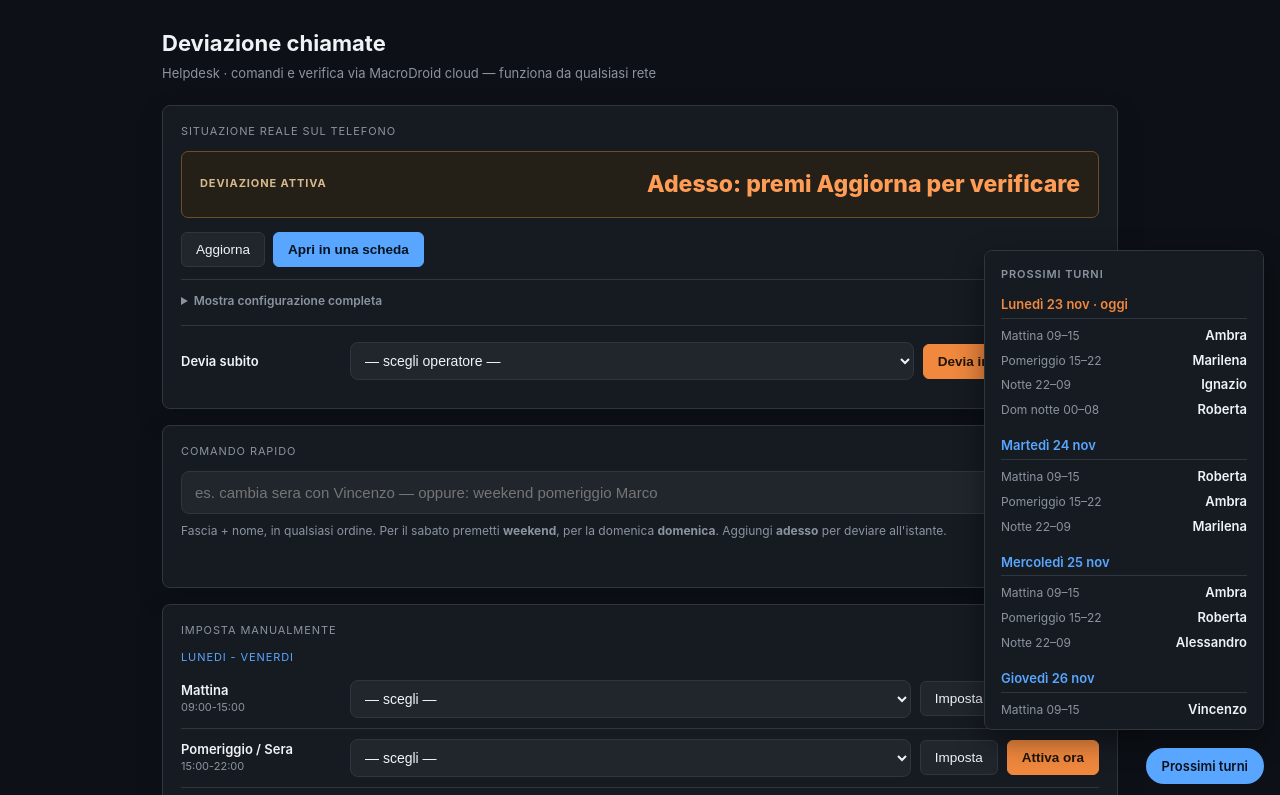
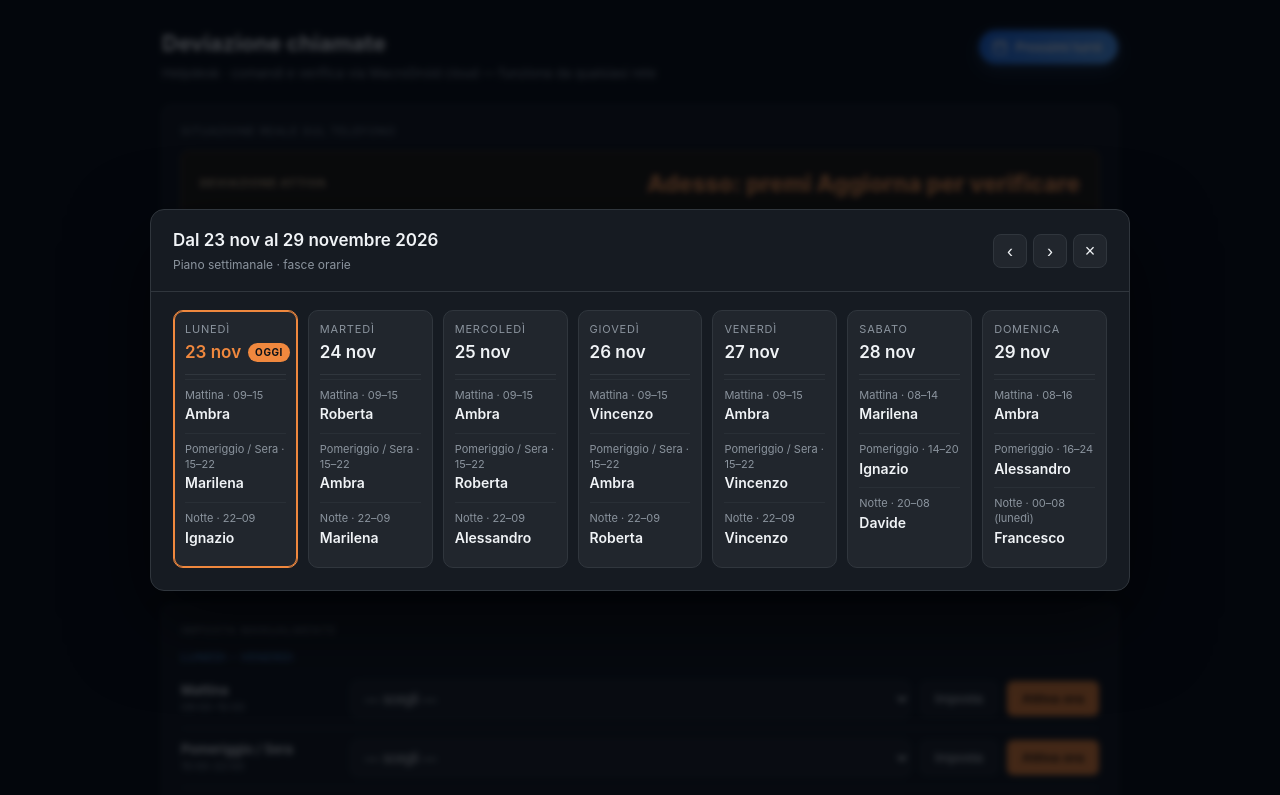
Before and after one commit to collettofrancesco-ai/deviazione-turni, a plain HTML site: page index.html in a window 1280 px wide. Both pictures are taken after a click on the button "Prossimi turni". Shown: the top 795 px of the page. Drawn offline with Linux system fonts and the light colour scheme.

Commit message:
Pagina: pulsante Prossimi turni e popup con la settimana
Co-Authored-By: Claude Haiku 5.5 <noreply@anthropic.com>
Claude-Session: https://claude.ai/code/session_01Np84mn9qwvUttHXqB3QFcN

```diff
--- a/index.html
+++ b/index.html
@@ -85,33 +85,65 @@
   .piano-risultato.ok{color:var(--ok)} .piano-risultato.err{color:var(--warn)}
   .piano-status{margin-top:12px;padding-top:10px;border-top:1px solid var(--line);font-size:12px;color:var(--dim);line-height:1.6}
 
-  /* Pannello prossimi turni: solo su schermo largo, nello spazio libero a destra */
-  .prossimi{position:fixed; right:16px; bottom:70px; width:280px; max-height:60vh; overflow:auto; z-index:50;
-    background:var(--panel); border:1px solid var(--line); border-radius:8px; padding:16px; font-size:13px;
-    box-shadow:0 10px 30px rgba(0,0,0,.45)}
-  .prossimi.chiuso{display:none}
-  .pg-btn{position:fixed; right:16px; bottom:16px; z-index:51; background:var(--accent); color:#0d1117; border:0;
-    border-radius:20px; padding:10px 16px; font:600 13px -apple-system,BlinkMacSystemFont,"Segoe UI",Roboto,sans-serif; cursor:pointer}
-  @media (min-width:1620px){
-    .prossimi{display:block; top:28px; bottom:auto; right:20px; max-height:calc(100vh - 56px)}
-    .prossimi.chiuso{display:block}
-    .pg-btn{display:none}
+  .testata{display:flex; align-items:flex-start; justify-content:space-between; gap:14px; flex-wrap:wrap}
+  .turni-btn{display:inline-flex; align-items:center; gap:8px; margin-top:2px; background:linear-gradient(135deg,#1f6feb,#58a6ff);
+    color:#fff; border:0; border-radius:999px; padding:9px 16px 9px 13px; font:600 13px/1 -apple-system,BlinkMacSystemFont,"Segoe UI",Roboto,sans-serif;
+    cursor:pointer; box-shadow:0 6px 18px rgba(88,166,255,.22); transition:transform .15s, box-shadow .15s}
+  .turni-btn:hover{transform:translateY(-1px); box-shadow:0 10px 26px rgba(88,166,255,.35)}
+  .turni-btn:focus-visible{outline:2px solid var(--accent); outline-offset:3px}
+  .turni-btn svg{width:16px; height:16px; flex:none}
+
+  dialog.turni-modal{margin:auto; width:min(980px, calc(100vw - 24px)); max-height:calc(100vh - 32px); overflow:auto;
+    padding:0; border:1px solid var(--line); border-radius:14px; background:var(--panel); color:var(--txt);
+    box-shadow:0 30px 80px rgba(0,0,0,.6)}
+  dialog.turni-modal::backdrop{background:rgba(1,4,9,.72); backdrop-filter:blur(3px)}
+  dialog.turni-modal[open]{animation:tmSali .22s ease-out}
+  @keyframes tmSali{from{opacity:0; transform:translateY(10px) scale(.985)} to{opacity:1; transform:none}}
+  .tm-head{display:flex; align-items:center; justify-content:space-between; gap:12px; padding:18px 22px; border-bottom:1px solid var(--line)}
+  .tm-head h2{font-size:17px; margin:0; font-weight:600; letter-spacing:0}
+  .tm-head small{display:block; color:var(--dim); font-size:12px; margin-top:3px}
+  .tm-nav{display:flex; gap:6px; align-items:center}
+  .tm-nav button{background:var(--panel2); color:var(--txt); border:1px solid var(--line); border-radius:8px;
+    width:34px; height:34px; cursor:pointer; font-size:18px; line-height:1; padding:0}
+  .tm-nav button:hover{border-color:var(--accent); color:var(--accent)}
+  .tm-nav button:focus-visible{outline:2px solid var(--accent); outline-offset:2px}
+  .tm-corpo{padding:18px 22px 22px}
+  .tm-msg{color:var(--dim); font-size:14px; padding:24px 0; text-align:center}
+  .tm-grid{display:grid; grid-template-columns:repeat(7,minmax(0,1fr)); gap:10px}
+  .tm-giorno{background:var(--panel2); border:1px solid var(--line); border-radius:10px; padding:11px; min-width:0}
+  .tm-giorno.oggi{border-color:var(--live); box-shadow:inset 0 0 0 1px var(--live)}
+  .tm-testa{padding-bottom:9px; margin-bottom:4px; border-bottom:1px solid var(--line)}
+  .tm-nome{font-size:11px; text-transform:uppercase; letter-spacing:.8px; color:var(--dim)}
+  .tm-data{font-size:17px; font-weight:600; margin-top:2px; display:flex; align-items:center; gap:7px; white-space:nowrap}
+  .tm-giorno.oggi .tm-data{color:var(--live)}
+  .tm-tag{font-size:10px; font-weight:700; text-transform:uppercase; letter-spacing:.6px; background:var(--live); color:#0d1117; border-radius:999px; padding:2px 7px}
+  .tm-slot{padding:8px 0; border-top:1px solid rgba(48,54,61,.6)}
+  .tm-slot:first-of-type{border-top:0}
+  .tm-orario{font-size:11px; color:var(--dim); line-height:1.35}
+  .tm-op{font-size:14px; font-weight:600; margin-top:2px; overflow-wrap:anywhere}
+  .tm-op.vuoto{color:var(--dim); font-weight:400; font-style:italic}
+  @media (max-width:820px){
+    .tm-corpo{padding:14px}
+    .tm-head{padding:14px 16px}
+    .tm-grid{grid-template-columns:1fr; gap:8px}
+    .tm-giorno{padding:10px 12px}
+    .tm-slot{display:flex; justify-content:space-between; align-items:center; gap:10px; padding:7px 0}
+    .tm-op{margin-top:0; text-align:right}
   }
-  .prossimi h2{font-size:11px; text-transform:uppercase; letter-spacing:.9px; color:var(--dim); margin:0 0 12px; font-weight:600}
-  .pg-giorno + .pg-giorno{margin-top:14px}
-  .pg-data{color:var(--accent); font-weight:600; font-size:13px; margin-bottom:4px; padding-bottom:4px; border-bottom:1px solid var(--line)}
-  .pg-data.oggi{color:var(--live)}
-  .pg-riga{display:flex; justify-content:space-between; align-items:baseline; gap:8px; padding:3px 0}
-  .pg-fascia{color:var(--dim); font-size:12px; white-space:nowrap}
-  .pg-op{font-weight:600; text-align:right}
-  .pg-vuoto{color:var(--dim); font-size:12px; line-height:1.5}
-  .pg-nota{color:var(--dim); font-size:11px; margin-top:12px; line-height:1.5}
 </style>
 </head>
 <body>
 
-<h1>Deviazione chiamate</h1>
-<div class="sub">Helpdesk &middot; comandi e verifica via MacroDroid cloud &mdash; funziona da qualsiasi rete</div>
+<div class="testata">
+  <div>
+    <h1>Deviazione chiamate</h1>
+    <div class="sub">Helpdesk &middot; comandi e verifica via MacroDroid cloud &mdash; funziona da qualsiasi rete</div>
+  </div>
+  <button type="button" class="turni-btn" id="apriTurni" aria-haspopup="dialog" aria-controls="modalTurni">
+    <svg viewBox="0 0 24 24" fill="none" stroke="currentColor" stroke-width="2" stroke-linecap="round" aria-hidden="true"><rect x="3" y="4" width="18" height="18" rx="2"/><path d="M16 2v4M8 2v4M3 10h18"/></svg>
+    Prossimi turni
+  </button>
+</div>
 
 <div class="card">
   <div class="lbl">Situazione reale sul telefono</div>
@@ -594,70 +626,70 @@ mostraEsitoAutomazione();
 </script>
 
 
-<button type="button" class="pg-btn" id="pgBtn" aria-expanded="false" aria-controls="prossimi">Prossimi turni</button>
-<aside class="prossimi chiuso" id="prossimi" aria-label="Prossimi turni pianificati">
-  <h2>Prossimi turni</h2>
-  <div id="prossimiLista" role="status" aria-live="polite">Caricamento…</div>
-  <div class="pg-nota">Dal piano settimanale. Il colore arancio indica oggi.</div>
-</aside>
+<dialog class="turni-modal" id="modalTurni" aria-labelledby="tmTitolo">
+  <div class="tm-head">
+    <div>
+      <h2 id="tmTitolo">Turni della settimana</h2>
+      <small>Piano settimanale · fasce orarie</small>
+    </div>
+    <div class="tm-nav">
+      <button type="button" id="tmPrec" aria-label="Settimana precedente">&lsaquo;</button>
+      <button type="button" id="tmSucc" aria-label="Settimana successiva">&rsaquo;</button>
+      <button type="button" id="tmChiudi" aria-label="Chiudi">&times;</button>
+    </div>
+  </div>
+  <div id="tmCorpo" class="tm-corpo" aria-live="polite"></div>
+</dialog>
 
 <script>
 (function(){
-  const ORDINE = ["mattina","pomeriggio","notte","weekend","we_pom","we_notte","dom_mattina","dom_pom","dom_notte"];
+  const ROMA = {timeZone:"Europe/Rome"};
+  const SLOT_FERIALE = ["mattina","pomeriggio","notte"];
+  const SLOT_SABATO  = ["weekend","we_pom","we_notte"];
+  const SLOT_DOMENICA = ["dom_mattina","dom_pom"];
   const ETICHETTA = {
-    mattina:"Mattina 09–15", pomeriggio:"Pomeriggio 15–22", notte:"Notte 22–09",
-    weekend:"Sab mattina 08–14", we_pom:"Sab pomeriggio 14–20", we_notte:"Sab notte 20–08",
-    dom_mattina:"Dom mattina 08–16", dom_pom:"Dom pomeriggio 16–24", dom_notte:"Dom notte 00–08"
+    mattina:"Mattina", pomeriggio:"Pomeriggio / Sera", notte:"Notte",
+    weekend:"Mattina", we_pom:"Pomeriggio", we_notte:"Notte",
+    dom_mattina:"Mattina", dom_pom:"Pomeriggio", dom_notte:"Notte"
   };
-  const lista = document.getElementById("prossimiLista");
-  const pannello = document.getElementById("prossimi");
-  const pulsante = document.getElementById("pgBtn");
-  pulsante.addEventListener("click", () => {
-    const aperto = pannello.classList.toggle("chiuso") === false;
-    pulsante.setAttribute("aria-expanded", aperto ? "true" : "false");
-  });
+  const ORARIO = {
+    mattina:"09–15", pomeriggio:"15–22", notte:"22–09",
+    weekend:"08–14", we_pom:"14–20", we_notte:"20–08",
+    dom_mattina:"08–16", dom_pom:"16–24", dom_notte:"00–08"
+  };
 
-  function etichettaData(iso){
-    const d = new Date(iso + "T12:00:00");
-    const t = d.toLocaleDateString("it-IT", {weekday:"long", day:"numeric", month:"short", timeZone:"Europe/Rome"});
-    return t.charAt(0).toUpperCase() + t.slice(1);
-  }
+  const btn = document.getElementById("apriTurni");
+  const modal = document.getElementById("modalTurni");
+  const corpo = document.getElementById("tmCorpo");
+  const titolo = document.getElementById("tmTitolo");
+  const btnPrec = document.getElementById("tmPrec");
+  const btnSucc = document.getElementById("tmSucc");
+  const btnChiudi = document.getElementById("tmChiudi");
 
-  function disegna(turni, oggi){
-    lista.textContent = "";
-    if(!turni.length){
-      const v = document.createElement("div");
-      v.className = "pg-vuoto";
-      v.textContent = "Nessun turno pianificato nei prossimi giorni.";
-      lista.appendChild(v);
-      return;
+  let mappa = {}, festivi = new Set(), caricato = false, errore = false;
+  let lunedi = "";
+  const oggi = new Date().toLocaleDateString("sv-SE", ROMA);
+
+  function dataDi(iso){ return new Date(iso + "T12:00:00"); }
+  function aggiungi(iso, n){ const d = dataDi(iso); d.setDate(d.getDate() + n); return d.toLocaleDateString("sv-SE"); }
+  function lunediDi(iso){ const g = (dataDi(iso).getDay() + 6) % 7; return aggiungi(iso, -g); }
+  function domenicale(iso){ return festivi.has(iso) || dataDi(iso).getDay() === 0; }
+  function capitalizza(t){ return t.charAt(0).toUpperCase() + t.slice(1); }
+  function fmtLungo(iso){ return dataDi(iso).toLocaleDateString("it-IT", {day:"numeric", month:"long", year:"numeric"}); }
+  function fmtBreve(iso){ return dataDi(iso).toLocaleDateString("it-IT", {day:"numeric", month:"short"}); }
+
+  function righeGiorno(iso){
+    let chiavi;
+    if(domenicale(iso)) chiavi = SLOT_DOMENICA;
+    else if(dataDi(iso).getDay() === 6) chiavi = SLOT_SABATO;
+    else chiavi = SLOT_FERIALE;
+    const righe = chiavi.map(f => ({fascia:f, operatore: mappa[iso + "|" + f] || ""}));
+    if(domenicale(iso)){
+      // La notte di domenica/festivo è registrata con la data del giorno successivo (00:00-08:00)
+      const dopo = aggiungi(iso, 1);
+      righe.push({fascia:"dom_notte", operatore: mappa[dopo + "|dom_notte"] || "", lunedi:true});
     }
-    const giorni = {};
-    turni.forEach(t => { (giorni[t.data] = giorni[t.data] || []).push(t); });
-    Object.keys(giorni).sort().slice(0, 7).forEach(data => {
-      const blocco = document.createElement("div");
-      blocco.className = "pg-giorno";
-      const titolo = document.createElement("div");
-      titolo.className = "pg-data" + (data === oggi ? " oggi" : "");
-      titolo.textContent = etichettaData(data) + (data === oggi ? " · oggi" : "");
-      blocco.appendChild(titolo);
-      giorni[data]
-        .sort((a, b) => ORDINE.indexOf(a.fascia) - ORDINE.indexOf(b.fascia))
-        .forEach(t => {
-          const riga = document.createElement("div");
-          riga.className = "pg-riga";
-          const f = document.createElement("span");
-          f.className = "pg-fascia";
-          f.textContent = ETICHETTA[t.fascia] || t.fascia;
-          const o = document.createElement("span");
-          o.className = "pg-op";
-          o.textContent = t.operatore || "—";
-          riga.appendChild(f);
-          riga.appendChild(o);
-          blocco.appendChild(riga);
-        });
-      lista.appendChild(blocco);
-    });
+    return righe;
   }
 
   async function carica(){
@@ -666,16 +698,87 @@ mostraEsitoAutomazione();
       if(!r.ok) throw new Error("HTTP " + r.status);
       const pj = await r.json();
       const tutti = Array.isArray(pj) ? pj : (pj.turni || pj.assegnazioni || []);
-      const oggi = new Date().toLocaleDateString("sv-SE", {timeZone:"Europe/Rome"});
-      const futuri = tutti.filter(e => e.data >= oggi && e.operatore);
-      disegna(futuri, oggi);
+      mappa = {};
+      tutti.forEach(e => {
+        if(e.data && e.fascia && e.operatore){
+          const k = e.data + "|" + e.fascia;
+          if(!mappa[k]) mappa[k] = e.operatore;
+        }
+      });
+      festivi = new Set(Array.isArray(pj.festivi) ? pj.festivi : []);
+      caricato = true; errore = false;
     }catch(_){
-      lista.textContent = "Piano non disponibile in questo momento.";
+      errore = true;
     }
   }
 
-  carica();
-  setInterval(carica, 10 * 60 * 1000);
+  function render(){
+    titolo.textContent = "Dal " + fmtBreve(lunedi) + " al " + fmtLungo(aggiungi(lunedi, 6));
+    corpo.textContent = "";
+    if(!caricato){
+      const m = document.createElement("div");
+      m.className = "tm-msg";
+      m.textContent = errore ? "Piano non disponibile in questo momento." : "Caricamento…";
+      corpo.appendChild(m);
+      return;
+    }
+    const grid = document.createElement("div");
+    grid.className = "tm-grid";
+    for(let i = 0; i < 7; i++){
+      const iso = aggiungi(lunedi, i);
+      const card = document.createElement("div");
+      card.className = "tm-giorno" + (iso === oggi ? " oggi" : "");
+
+      const testa = document.createElement("div");
+      testa.className = "tm-testa";
+      const nome = document.createElement("div");
+      nome.className = "tm-nome";
+      nome.textContent = capitalizza(dataDi(iso).toLocaleDateString("it-IT", {weekday:"long"})) + (festivi.has(iso) ? " · festivo" : "");
+      const data = document.createElement("div");
+      data.className = "tm-data";
+      data.textContent = fmtBreve(iso);
+      if(iso === oggi){
+        const tag = document.createElement("span");
+        tag.className = "tm-tag";
+        tag.textContent = "oggi";
+        data.appendChild(tag);
+      }
+      testa.appendChild(nome);
+      testa.appendChild(data);
+      card.appendChild(testa);
+
+      righeGiorno(iso).forEach(r => {
+        const slot = document.createElement("div");
+        slot.className = "tm-slot";
+        const etich = document.createElement("div");
+        etich.className = "tm-orario";
+        etich.textContent = ETICHETTA[r.fascia] + " · " + ORARIO[r.fascia] + (r.lunedi ? " (lunedì)" : "");
+        const op = document.createElement("div");
+        op.className = "tm-op" + (r.operatore ? "" : " vuoto");
+        op.textContent = r.operatore || "da assegnare";
+        slot.appendChild(etich);
+        slot.appendChild(op);
+        card.appendChild(slot);
+      });
+      grid.appendChild(card);
+    }
+    corpo.appendChild(grid);
+  }
+
+  async function apri(){
+    lunedi = lunediDi(oggi);
+    if(!modal.open) modal.showModal();
+    corpo.textContent = "";
+    render();
+    await carica();
+    render();
+  }
+
+  btn.addEventListener("click", apri);
+  btnPrec.addEventListener("click", () => { lunedi = aggiungi(lunedi, -7); render(); });
+  btnSucc.addEventListener("click", () => { lunedi = aggiungi(lunedi, 7); render(); });
+  btnChiudi.addEventListener("click", () => modal.close());
+  modal.addEventListener("click", e => { if(e.target === modal) modal.close(); });
 })();
 </script>
 
```
